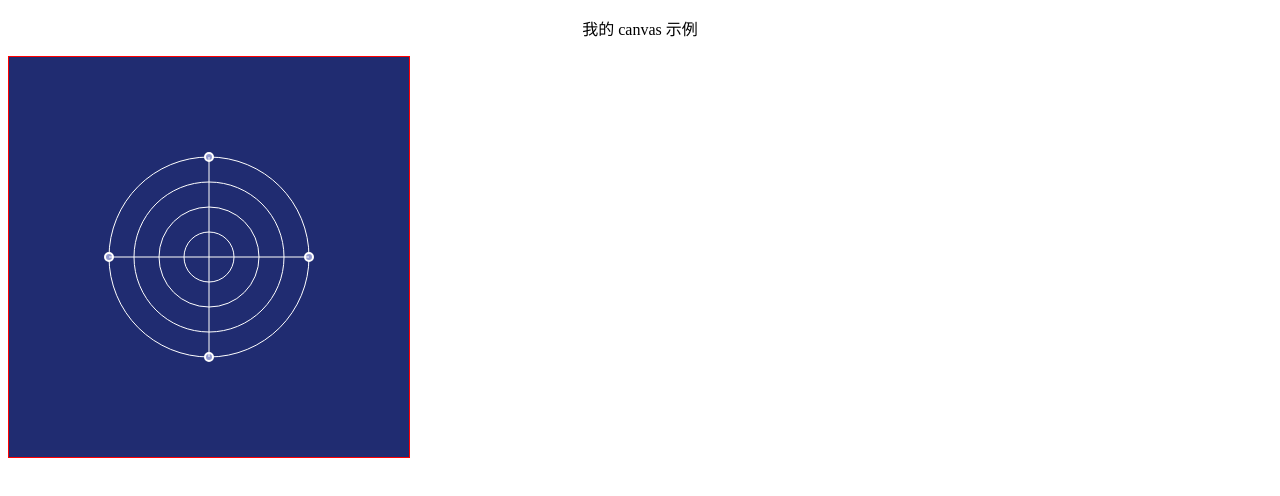
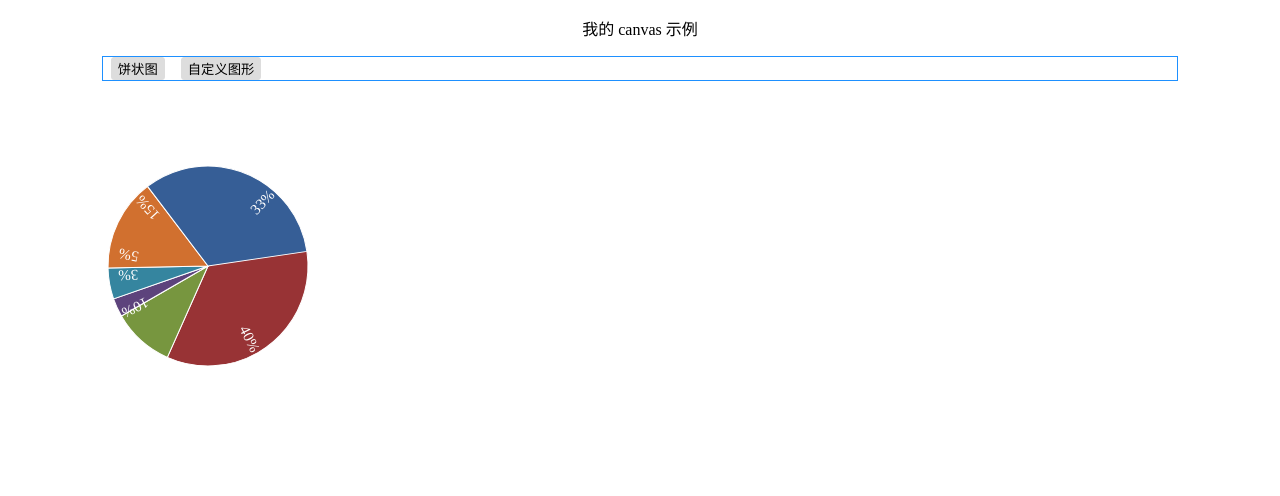
Before and after one commit to wangzhiyao66/my-canvas, an Angular app: page / in a window 1280 px wide. Shown: the top 496 px of the page. Built offline with nearby package versions, Linux system fonts and the light colour scheme.

Commit message:
封闭基础图形

```diff
--- a/src/app/app-routing.module.ts
+++ b/src/app/app-routing.module.ts
@@ -4,7 +4,7 @@ import { MyCanvasComponent } from './my-canvas/my-canvas.component';
 import { MyCanvas2Component } from './my-canvas2/my-canvas2.component';
 
 const routes: Routes = [
-  { path: '', component: MyCanvas2Component },
+  { path: '', component: MyCanvasComponent },
   { path: 'canvas', component: MyCanvasComponent },
   { path: 'canvas2', component: MyCanvas2Component },
 ];
--- a/src/app/app.component.html
+++ b/src/app/app.component.html
@@ -1,3 +1,8 @@
 <!--The content below is only a placeholder and can be replaced.-->
 <p class="title"> 我的 canvas 示例</p>
+<div class="btn-box">
+    <button class="btn" *ngFor='let btn of btnlink' [routerLink]='btn.link'>
+        {{ btn.title }}
+    </button>
+</div>
 <router-outlet></router-outlet>
--- a/src/app/app.component.scss
+++ b/src/app/app.component.scss
@@ -2,3 +2,17 @@
     width: 100%;
     text-align: center;
 }
+
+.btn-box {
+    width: 85%;
+    margin: 0 auto 10px;
+    border: 1px solid dodgerblue;
+
+    .btn {
+        border: 1px solid #ddd;
+        outline: none;
+        border-radius: 3px;
+        background: #ddd;
+        margin: 0 8px;
+    }
+}
--- a/src/app/app.component.ts
+++ b/src/app/app.component.ts
@@ -7,4 +7,8 @@ import { Component } from '@angular/core';
 })
 export class AppComponent {
   title = 'myCanvas';
+  btnlink = [
+    { title: '饼状图', link: 'canvas' },
+    { title: '自定义图形', link: 'canvas2' },
+  ];
 }
--- a/src/app/app.module.ts
+++ b/src/app/app.module.ts
@@ -5,7 +5,7 @@ import { AppRoutingModule } from './app-routing.module';
 import { AppComponent } from './app.component';
 import { MyCanvasComponent } from './my-canvas/my-canvas.component';
 import { MyCanvas2Component } from './my-canvas2/my-canvas2.component';
-
+import { FormsModule } from '@angular/forms';
 @NgModule({
   declarations: [
     AppComponent,
@@ -14,6 +14,7 @@ import { MyCanvas2Component } from './my-canvas2/my-canvas2.component';
   ],
   imports: [
     BrowserModule,
+    FormsModule,
     AppRoutingModule
   ],
   providers: [],
--- a/src/app/my-canvas2/my-canvas2.component.ts
+++ b/src/app/my-canvas2/my-canvas2.component.ts
@@ -89,6 +89,36 @@ export class MyCanvas2Component implements OnInit {
     this.ctx.lineWidth = 1;
     this.ctx.strokeStyle = 'white';
     this.ctx.stroke();
+
+    // 绘制不规则图形 #93a3e4 #8ee4d9
+
+    this.ctx.beginPath();
+    this.ctx.moveTo(155, 160);
+    this.ctx.strokeStyle = 'red';
+    this.ctx.quadraticCurveTo(110, 200, 155, 240);
+    this.ctx.quadraticCurveTo(200, 345, 235, 240);
+    this.ctx.quadraticCurveTo(310, 200, 235, 160);
+    this.ctx.quadraticCurveTo(200, 65, 155, 160);
+    this.ctx.fillStyle = 'rgba(32,68,113, 0.5)';
+    this.ctx.fill();
+    this.ctx.strokeStyle = '#8ee4d9';
+    this.ctx.lineWidth = 3;
+    this.ctx.stroke();
+    // 绘制参考点
+    // this.move(155, 160);
+    // this.move(165, 160);
+
+  }
+  // 绘制参考点
+  move(x: number, y: number) {
+    // 绘制上面曲线的控制点和控制线，控制点坐标为两直线的交点(75,50)
+    this.ctx.beginPath();
+    this.ctx.arc(x, y, 4, 0, 2 * Math.PI);
+    this.ctx.strokeStyle = 'white';
+    this.ctx.lineWidth = 2;
+    this.ctx.fillStyle = 'pink';
+    this.ctx.fill();
+    this.ctx.stroke();
   }
 
 }
```
